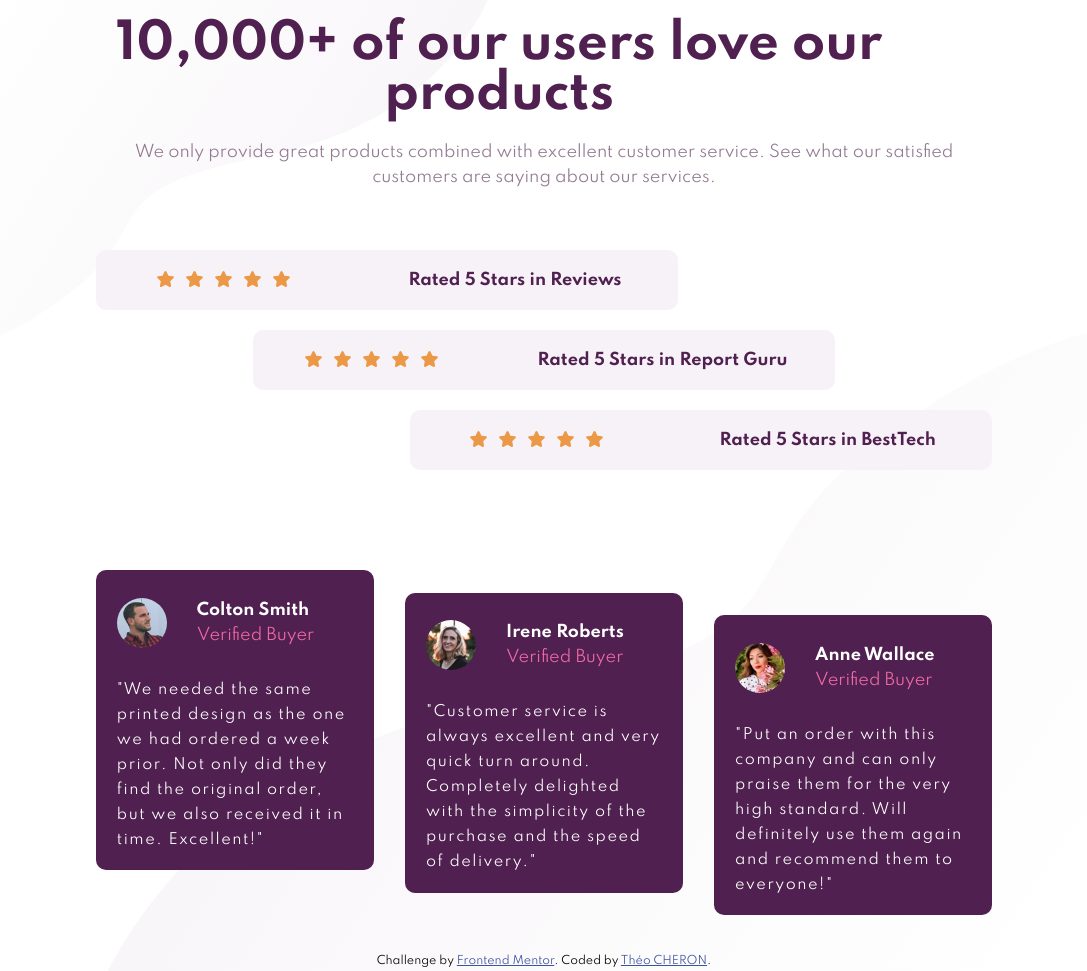
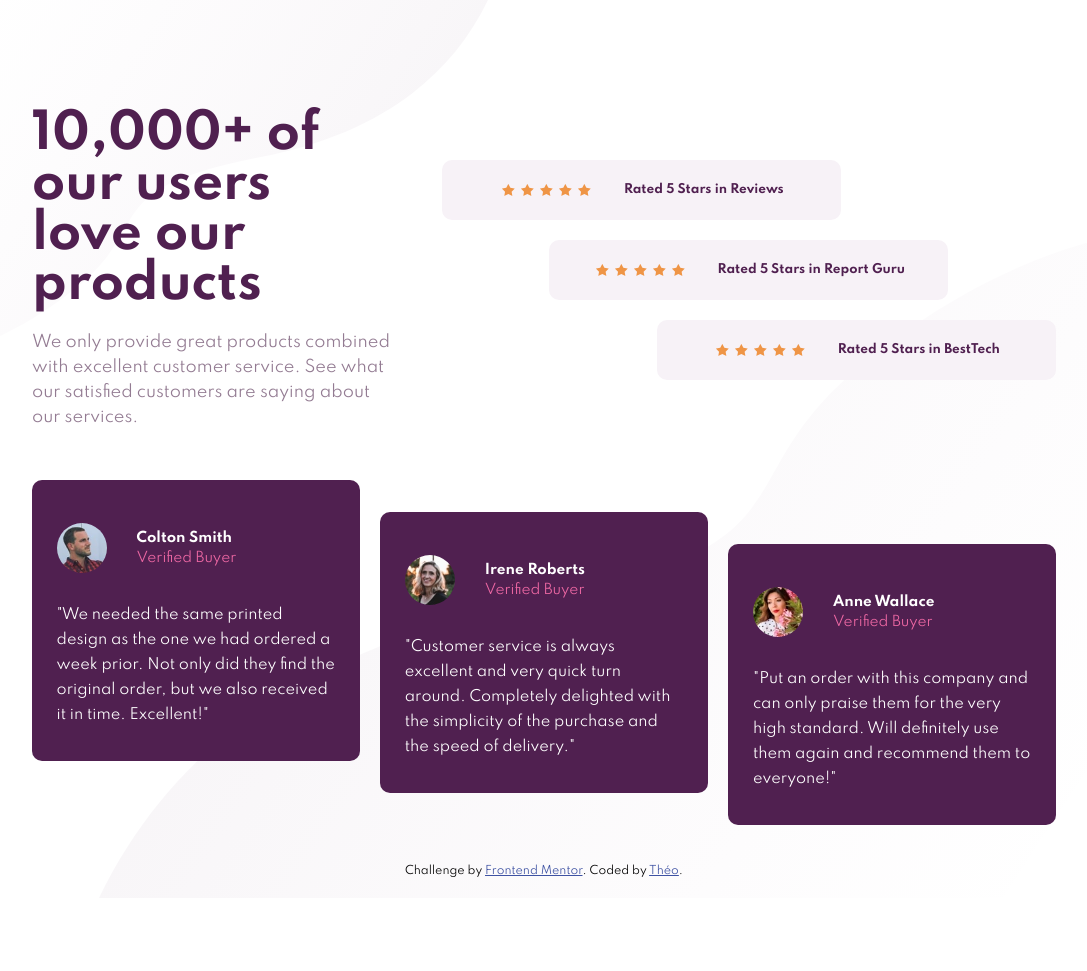
Before and after one commit to TheoChrn/Challenge_social-proof-section, a plain HTML site: page index.html in a window 1280 px wide. Shown: the whole page, without its empty margins (96-1183 px from the left). After the commit the page ends 898 px from the top, so only its background shows below. Drawn offline with Linux system fonts and the light colour scheme.

Commit message:
Correcting responsive

```diff
--- a/css/style.css
+++ b/css/style.css
@@ -31,7 +31,7 @@ body{
         max-width: 425px;
         margin: auto;
         padding: 20px;
-
+        margin-top: 80px;
     }
 /* #endregion */
 
@@ -49,12 +49,18 @@ body{
     }
 }
 
-@media all and (min-width: 768px){
+@media all and (min-width: 1024px){
     #container{
+        max-width: 80%;
         display: flex;
         flex-wrap: wrap;
         justify-content: space-between;
     }
+}
+
+@media all and (min-width: 1024px){
+
+
 }
 /* #endregion CONTAINER RESPONSIVE */
 
@@ -83,8 +89,8 @@ body{
     .header{
         display: flex;
         align-items: center;
-        text-align: center;
-        width: 100%;
+        text-align: start;
+        width: 35%;
         margin: 0;
 
     }
@@ -100,7 +106,7 @@ body{
     }
 }
 
-@media all and (min-width: 1740px){
+@media all and (min-width: 1440px){
     .header{
         width: 35%;
         text-align: left;
@@ -137,9 +143,15 @@ body{
         font-weight: bold;
     }
 
-    .svg-inline--fa.fa-w-18 {
+    .ratesStars{
+        display: flex;
+        flex-direction: row;
+        align-items: center;
+    }
+    .rateStar {
         color: #ec9947;
-        width: 25px;
+        width: 18px;
+        margin: 0 3px 0 3px;
     }
 
 /* #endregion */
@@ -147,16 +159,24 @@ body{
 /* #region RATES RESPONSIVE */
 @media all and (min-width: 1024px){
     #rates{
-        width: 100%;
+        width: 60%;
         margin: 0;
     }
 
     .ratesItems{
         flex-direction: row;
-        justify-content: space-around;
         width: 65%;
         height: 60px;
         margin: 10px 0 10px 0;
+        font-size: .75em
+    }
+
+    .rateReviews{
+        margin-left: 30px;
+    }
+
+    .rateStar {
+        width: 13px;
     }
 
     .ratesItems:nth-child(1){
@@ -168,10 +188,21 @@ body{
     }
 }
 
-@media all and (min-width: 1740px){
+@media all and (min-width: 1440px){
     #rates{
         width: 50%;
     }
+
+    .ratesItems{
+        font-size: .9em
+    }
+
+    .rateStar {
+        color: #ec9947;
+        width: 18px;
+        margin: 0 3px 0 3px;
+    }
+
 }
 /* #endregion RATES RESPONSIVE */
 
@@ -216,8 +247,9 @@ body{
         display: flex;
         flex-direction: column;
         justify-content: center;
-        line-height: 25px;
+        line-height: 20px;
         width: 100%;
+        font-size: .85em;
     }
 
     .cardName{
@@ -230,7 +262,6 @@ body{
 
     .cardQuote{
         line-height: 25px;
-        letter-spacing: 1.5px;
         font-size: .9em;
         font-weight: 400;
         margin: 10px 0 10px 0 ;
@@ -257,8 +288,8 @@ body{
     }
 
     .card{
-        width: 31%;
-
+        width: 32%;
+        height: 75%;
     }
 
     .cards :nth-child(1){
--- a/index.html
+++ b/index.html
@@ -25,31 +25,31 @@
             <div class="rates">
                 <div class="ratesItems">
                     <div class="ratesStars">
-                        <i class="fas fa-star rateStar"></i>
-                        <i class="fas fa-star"></i>
-                        <i class="fas fa-star"></i>
-                        <i class="fas fa-star"></i>
-                        <i class="fas fa-star"></i>
+                        <img src="images/icon-star.svg" alt="" class="rateStar">
+                        <img src="images/icon-star.svg" alt="" class="rateStar">
+                        <img src="images/icon-star.svg" alt="" class="rateStar">
+                        <img src="images/icon-star.svg" alt="" class="rateStar">
+                        <img src="images/icon-star.svg" alt="" class="rateStar">
                     </div>
                     <span class="rateReviews">Rated 5 Stars in Reviews</span>
                 </div>
                 <div class="ratesItems">
                     <div class="ratesStars">
-                        <i class="fas fa-star"></i>
-                        <i class="fas fa-star"></i>
-                        <i class="fas fa-star"></i>
-                        <i class="fas fa-star"></i>
-                        <i class="fas fa-star"></i>
+                        <img src="images/icon-star.svg" alt="" class="rateStar">
+                        <img src="images/icon-star.svg" alt="" class="rateStar">
+                        <img src="images/icon-star.svg" alt="" class="rateStar">
+                        <img src="images/icon-star.svg" alt="" class="rateStar">
+                        <img src="images/icon-star.svg" alt="" class="rateStar">
                     </div>
                     <span class="rateReviews">Rated 5 Stars in Report Guru</span>
                 </div>
                 <div class="ratesItems">
                     <div class="ratesStars">
-                        <i class="fas fa-star"></i>
-                        <i class="fas fa-star"></i>
-                        <i class="fas fa-star"></i>
-                        <i class="fas fa-star"></i>
-                        <i class="fas fa-star"></i>
+                        <img src="images/icon-star.svg" alt="" class="rateStar">
+                        <img src="images/icon-star.svg" alt="" class="rateStar">
+                        <img src="images/icon-star.svg" alt="" class="rateStar">
+                        <img src="images/icon-star.svg" alt="" class="rateStar">
+                        <img src="images/icon-star.svg" alt="" class="rateStar">
                     </div>
                     <span class="rateReviews">Rated 5 Stars in BestTech</span>
                 </div>
@@ -108,7 +108,7 @@
         <div class="attribution">
             Challenge by
             <a href="https://www.frontendmentor.io?ref=challenge" target="_blank">Frontend Mentor</a>. Coded by <a
-                href="#">Théo CHERON</a>.
+                href="https://github.com/Volturuss/Challenge_social-proof-section" target="_blank">Théo</a>.
         </div>
     </div>
 
```
